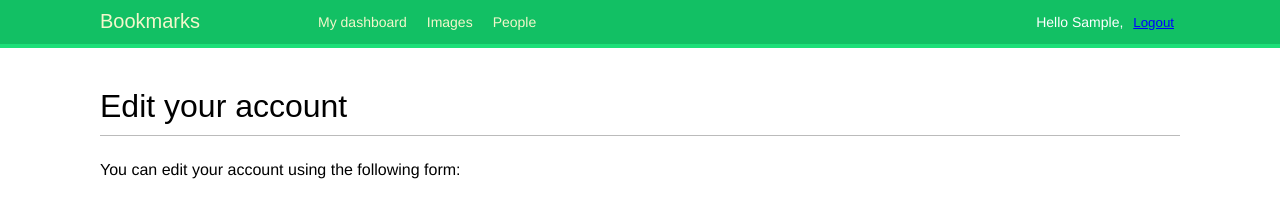
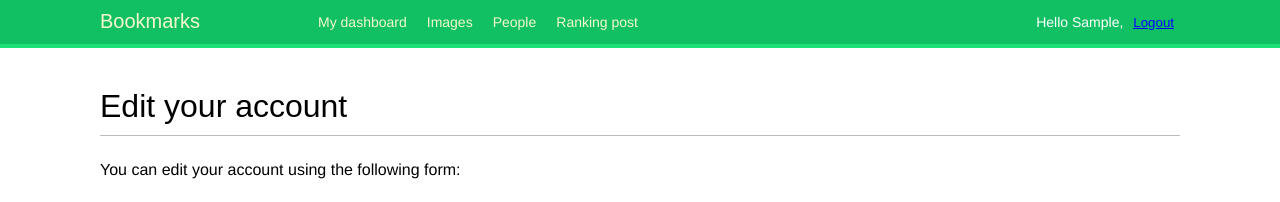
Before and after one commit to Kiraogi/bookmarks, a Django app: page /account/edit/ in a window 1280 px wide. Shown: the top 202 px of the page. Run offline with Django 5.2, Linux system fonts and the light colour scheme; a user stored in the database is signed in; tables that the repository leaves empty hold one stand-in row (values such as "Sample post"); some web fonts are replaced.

Commit message:
ver 0.01.62
Add "Ranking post" link to navigation menu

```diff
--- a/bookmarks/account/templates/base.html
+++ b/bookmarks/account/templates/base.html
@@ -18,6 +18,9 @@
             </li>
             <li {% if section == "people" %}class="selected"{% endif %}>
                 <a href="{% url "user_list" %}">People</a>
+            </li>
+            <li {% if section == "ranking" %}class="ranking"{% endif %}>
+                <a href="{% url "images:ranking" %}">Ranking post</a>
             </li>
         </ul>
         {% endif %}
```
